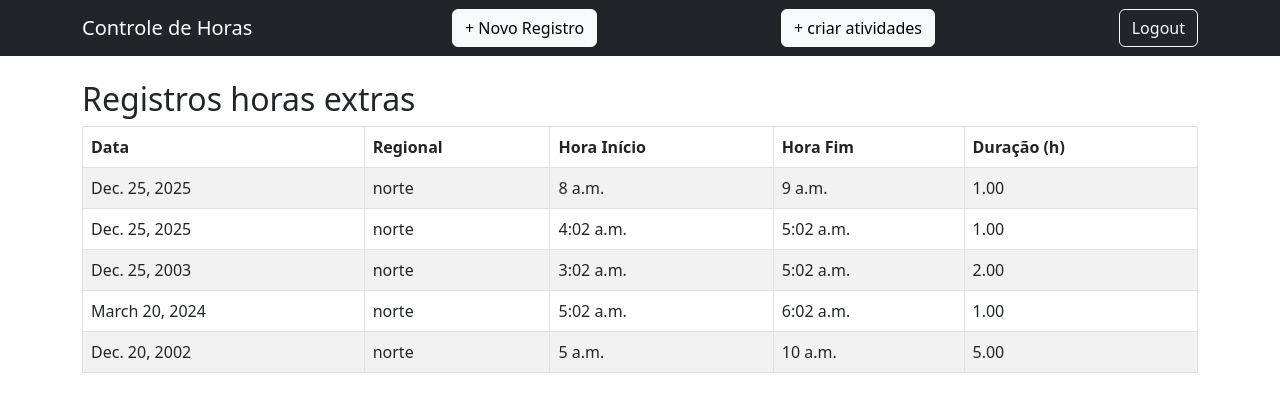
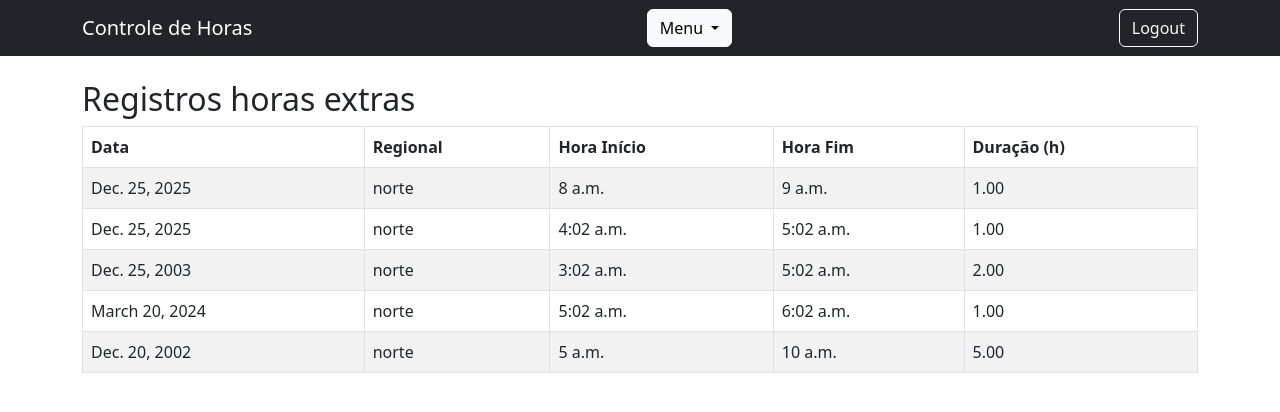
Before and after one commit to silviadebussi/horaextra, a Django app: page /lista/ in a window 1280 px wide. Shown: the top 412 px of the page. Run offline with Django 5.2, Linux system fonts and the light colour scheme; a user stored in the database is signed in; data comes from the database, SQL or seed files in the repository; both versions use the stored data as it was after the commit; parts of the project's set-up code (start-up, migrations or seed data) failed here and were passed over.

Commit message:
att permissoes visualizacao

```diff
--- a/core/Templates/core/Inicio.html
+++ b/core/Templates/core/Inicio.html
@@ -7,14 +7,24 @@
 </head>
 <body>
     <nav class="navbar navbar-dark bg-dark p-2 mb-4">
-        <div class="container">
+        <div class="container d-flex justify-content-between align-items-center">
             <a class="navbar-brand" href="{% url 'lista_registros' %}">Controle de Horas</a>
-            <a class="btn btn-light" href="{% url 'criar_registro' %}">+ Novo Registro</a>
-            <a class="btn btn-light" href="{% url 'listar_atividades' %}">+ criar atividades</a>
+
             {% if user.is_authenticated %}
-                <form method="post" action="{% url 'logout' %}">
+                <div class="dropdown">
+                    <button class="btn btn-light dropdown-toggle" type="button" data-bs-toggle="dropdown" aria-expanded="false">
+                        Menu
+                    </button>
+                    <ul class="dropdown-menu">
+                        <li><a class="dropdown-item" href="{% url 'criar_registro' %}">Novo Registro</a></li>
+                        <li><a class="dropdown-item" href="{% url 'listar_atividades' %}">Criar Atividade</a></li>
+                        <li><a class="dropdown-item" href="{% url 'registro_consultas' %}">Consultar Horas</a></li>
+                    </ul>
+                </div>
+
+                <form method="post" action="{% url 'logout' %}" class="d-inline">
                     {% csrf_token %}
-                    <button class="btn btn-outline-light" type="submit">Logout</button>
+                    <button class="btn btn-outline-light ms-2" type="submit">Logout</button>
                 </form>
             {% else %}
                 <a class="btn btn-outline-light" href="{% url 'login' %}">Login</a>
@@ -26,5 +36,8 @@
         {% block content %}
         {% endblock %}
     </div>
+
+    <!-- Bootstrap JS para o dropdown funcionar -->
+    <script src="https://cdn.jsdelivr.net/npm/bootstrap@5.3.0/dist/js/bootstrap.bundle.min.js"></script>
 </body>
 </html>
--- a/core/Templates/core/lista_registros.html
+++ b/core/Templates/core/lista_registros.html
@@ -1,6 +1,7 @@
 {% extends 'core/inicio.html' %}
 
 {% block content %}
+{% if user.is_staff %}
 <h2>Registros horas extras</h2>
 <table class="table table-bordered table-striped">
     <thead>
@@ -28,4 +29,7 @@
         {% endfor %}
     </tbody>
 </table>
+{% else %}
+<p>Você não tem permissão para visualizar essa página.</p>
+{% endif %}
 {% endblock %}
--- a/core/models.py
+++ b/core/models.py
@@ -18,6 +18,7 @@ class Regional(models.Model):
         return self.nome
 
 class RegistroHora(models.Model):
+    funcionario = models.ForeignKey(User, on_delete=models.CASCADE, null=True, blank=True)
     regional = models.ForeignKey(Regional, on_delete=models.CASCADE)
     data = models.DateField()
     hora_inicio = models.TimeField()
--- a/core/urls.py
+++ b/core/urls.py
@@ -18,6 +18,7 @@ urlpatterns = [
     path('novo/', views.criar_registro, name='criar_registro'),
     path('lista/', views.lista_registros, name='lista_registros'),
     path('horas/', views.registrar_horas, name='registrar_horas'),
+    path('consulta/', views.consultar_horas, name='registro_consultas'),
 
     # Atividades
     path('atividades/', views.listar_atividades, name='listar_atividades'),
--- a/core/views.py
+++ b/core/views.py
@@ -1,3 +1,4 @@
+from django.utils.datetime_safe import datetime
 from django.views.generic import TemplateView
 from .models import Cliente, User, Regional, RegistroHora, AtividadeHoraExtra, Perfil, Atividade
 from django.shortcuts import redirect
@@ -30,6 +31,15 @@ def dashboard(request):
 def lista_registros(request):
     registros = RegistroHora.objects.all()
     return render(request, 'core/lista_registros.html', {'registros': registros})
+
+@login_required
+def listar_horas_extras(request):
+    if not request.user.is_staff:  # ou .is_gestor se tiver campo customizado
+        return HttpResponseForbidden("Você não tem permissão para acessar esta página.")
+
+    registros = RegistroHora.objects.filter(horas_extras=True)  # exemplo filtro
+
+    return render(request, 'core/registro_gestor.html', {'registros': registros})
 
 @login_required
 def criar_registro(request):
@@ -142,7 +152,6 @@ def registrar_horas(request):
             return redirect('registrar_horas')
     else:
         form = RegistroHoraForm()
-        # Ajuste aqui para usar AtividadeHoraExtra e filtrar pelas atividades não ocupadas
         form.fields['atividade'].queryset = AtividadeHoraExtra.objects.filter(ocupada=False)
     return render(request, 'horas/form.html', {'form': form})
 
@@ -157,3 +166,18 @@ def landing(request):
 
 class CustomLoginView(LoginView):
     template_name = 'core/login.html'
+
+def consultar_horas(request):
+    # Aqui filtramos só os registros do usuário logado
+    registros = RegistroHora.objects.filter(funcionario=request.user)
+
+    for r in registros:
+        if r.hora_inicio and r.hora_fim:
+            inicio = datetime.combine(datetime.today(), r.hora_inicio)
+            fim = datetime.combine(datetime.today(), r.hora_fim)
+            duracao = fim - inicio
+            r.total_horas = duracao
+        else:
+            r.total_horas = None
+
+    return render(request, 'core/registro_consulta.html', {'registros': registros})
```
Also changed, not shown: core/Templates/core/registro_consulta.html (added, +40 -0 lines), core/migrations/0002_registrohora_funcionario.py (added), db.sqlite3.
